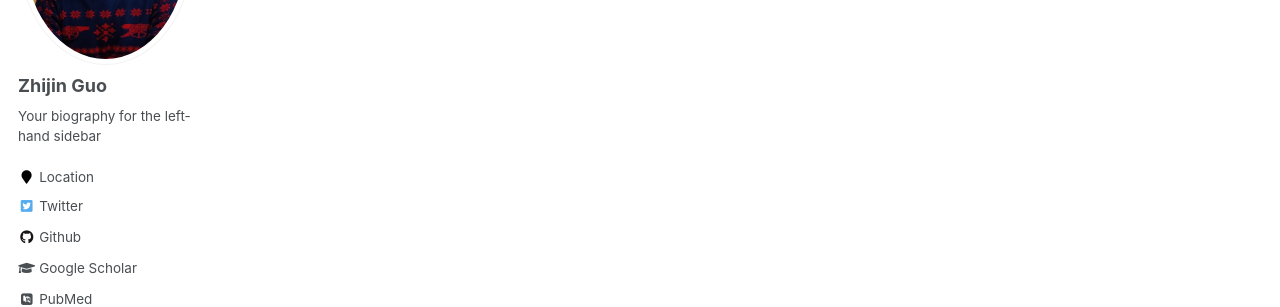
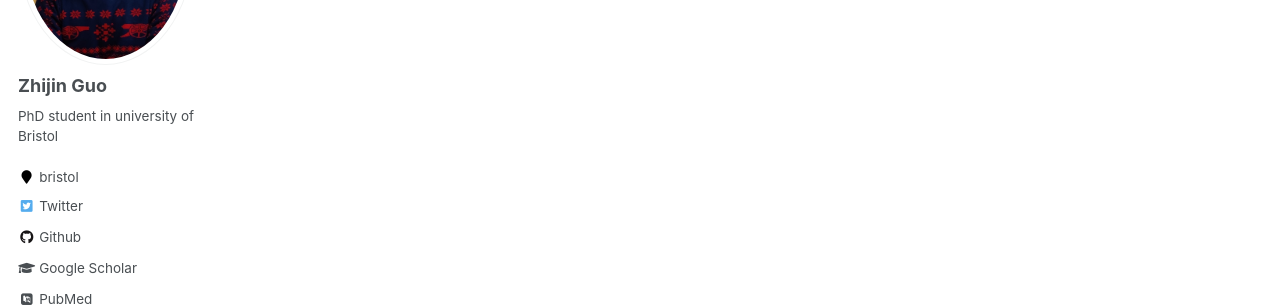
Before and after one commit to ZhijinGuo/ZhijinGuo.github.io, a Jekyll site: the page built from _pages/about.md, in a window 1280 px wide. Shown: the part 283-590 px from the top of the page. Built offline with Jekyll 4.4.1, drawn with Linux system fonts in a browser that asks for light colours; some web fonts are replaced.

Commit message:
Update _config.yml

```diff
--- a/_config.yml
+++ b/_config.yml
@@ -82,8 +82,8 @@ analytics:
 author:
   name             : "Zhijin Guo"
   avatar           : "Zhijin_Guo.png"
-  bio              : "Your biography for the left-hand sidebar"
-  location         : "Location"
+  bio              : "PhD student in university of Bristol"
+  location         : "bristol"
   employer         :
   pubmed           : "https://www.ncbi.nlm.nih.gov/pubmed/?term=john+snow"
   googlescholar    : "http://yourfullgooglescholarurl.com"
```
